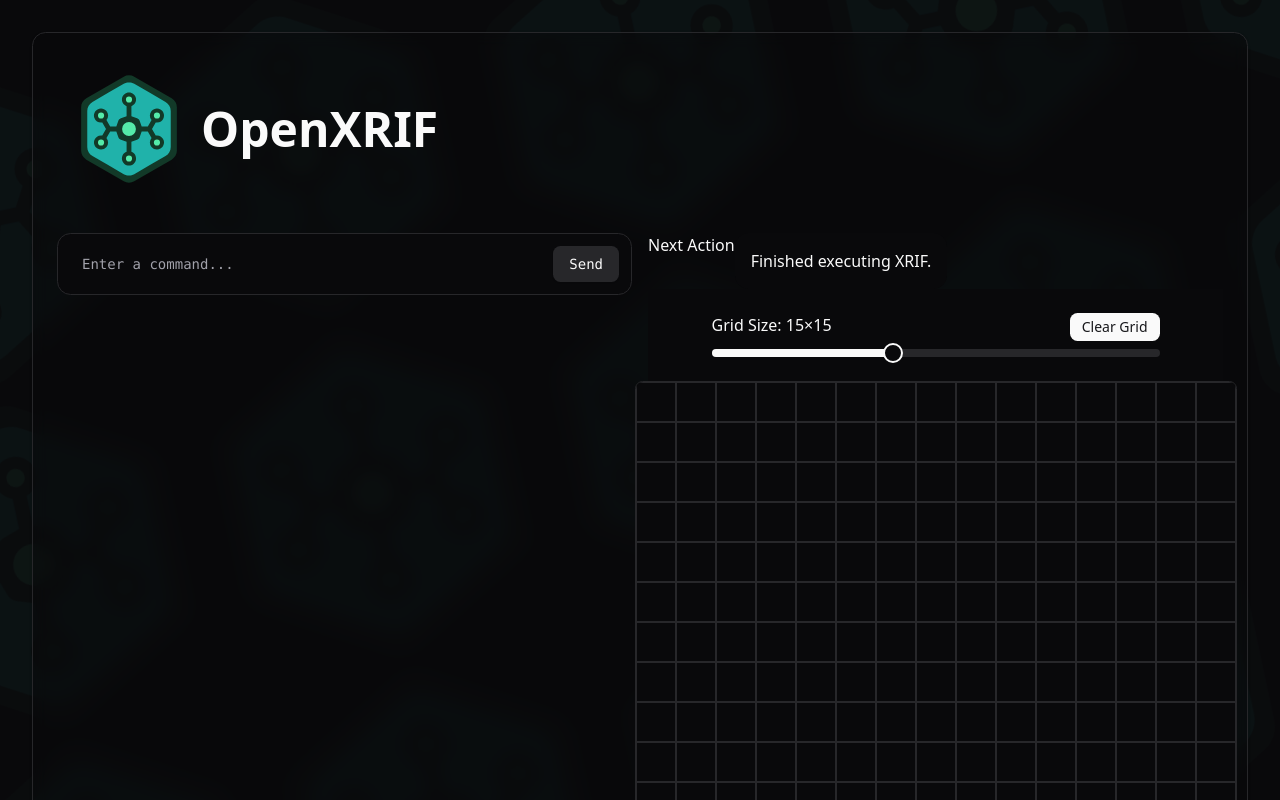
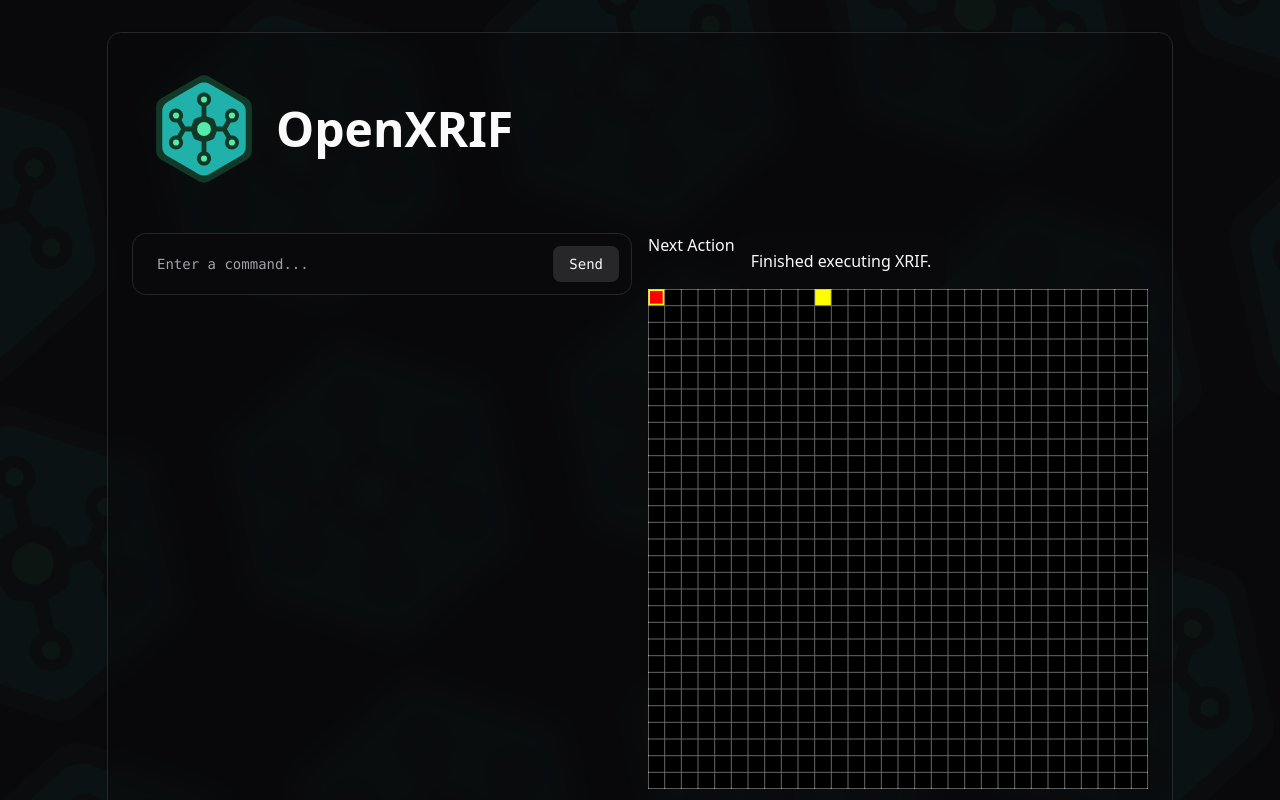
Before and after one commit to OpenXRIF/web, a React (Vite) app: page / in a window 1280 px wide. Shown: the top 800 px of the page. Built offline with nearby package versions, Linux system fonts and the light colour scheme.

Commit message:
Grid update

```diff
--- a/src/App.tsx
+++ b/src/App.tsx
@@ -6,6 +6,7 @@ import { MessageBox } from "./MessageBox";
 import { Executor } from "./Executor";
 import GridDrawer from "./GridDrawer";
 import SpeechBubble from "./SpeechBubble";
+import { RobotGrid } from "./RobotGrid";
 
 export function App() {
   return (
@@ -32,8 +33,8 @@ export function App() {
                 <Executor />
                 <SpeechBubble />
               </div>
-              {/* <RobotGrid rows={30} cols={30} /> */}
-              <GridDrawer />
+              <RobotGrid rows={30} cols={30} />
+              {/* <GridDrawer /> */}
             </div>
           </div>
         </CardContent>
--- a/src/GridDrawer.tsx
+++ b/src/GridDrawer.tsx
@@ -1,71 +1,77 @@
-import { useState, useEffect, useRef } from "react"
-import { Slider } from "@/components/ui/slider"
+import { useState, useEffect, useRef } from "react";
+import { Slider } from "@/components/ui/slider";
+
+type Waypoint = {
+  name: string;
+  x: number;
+  y: number;
+};
 
 export default function GridDrawer() {
-  const [gridSize, setGridSize] = useState(15)
-  const [grid, setGrid] = useState<boolean[][]>([])
-  const [isDrawing, setIsDrawing] = useState(false)
-  const gridRef = useRef<HTMLDivElement>(null)
+  const [gridSize, setGridSize] = useState(15);
+  const [grid, setGrid] = useState<boolean[][]>([]);
+  const [isDrawing, setIsDrawing] = useState(false);
+  const gridRef = useRef<HTMLDivElement>(null);
   const [robotPosition, setRobotPosition] = useState({ x: 0, y: 0 });
-  const [specialNodes, setSpecialNodes] = useState([robotPosition]);
+  const [wapoints, setwaypoints] = useState<Waypoint[]>([]);
 
   // Initialize grid
   useEffect(() => {
     const newGrid = Array(gridSize)
       .fill(0)
-      .map(() => Array(gridSize).fill(false))
-    setGrid(newGrid)
-  }, [gridSize])
+      .map(() => Array(gridSize).fill(false));
+    setGrid(newGrid);
+  }, [gridSize]);
 
   // Start drawing walls
   const handleMouseDown = (rowIndex: number, colIndex: number) => {
-    setIsDrawing(true)
-    const newGrid = [...grid]
-    newGrid[rowIndex][colIndex] = !newGrid[rowIndex][colIndex] // Toggle cell state
-    newGrid[robotPosition.x][robotPosition.y] = false
-    setGrid(newGrid)
-  }
+    setIsDrawing(true);
+    const newGrid = [...grid];
+    newGrid[rowIndex][colIndex] = !newGrid[rowIndex][colIndex]; // Toggle cell state
+    newGrid[robotPosition.x][robotPosition.y] = false;
+    setGrid(newGrid);
+  };
 
   // Continue drawing walls while mouse is down
   const handleMouseOver = (rowIndex: number, colIndex: number) => {
-    if (!isDrawing) return
-    if (rowIndex == robotPosition.x && colIndex == robotPosition.y) return
+    if (!isDrawing) return;
+    if (rowIndex == robotPosition.x && colIndex == robotPosition.y) return;
 
-    const newGrid = [...grid]
-    newGrid[rowIndex][colIndex] = true // Set cell to wall
-    setGrid(newGrid)
-  }
+    const newGrid = [...grid];
+    newGrid[rowIndex][colIndex] = true; // Set cell to wall
+    setGrid(newGrid);
+  };
 
   // Stop drawing walls
   const handleMouseUp = () => {
-    setIsDrawing(false)
-  }
+    setIsDrawing(false);
+  };
 
   // Clear the grid
   const handleClear = () => {
     const newGrid = Array(gridSize)
       .fill(0)
-      .map(() => Array(gridSize).fill(false))
-    setGrid(newGrid)
-  }
+      .map(() => Array(gridSize).fill(false));
+    setGrid(newGrid);
+  };
 
   // Handle grid size change
   const handleSizeChange = (value: number[]) => {
-    setGridSize(value[0])
-  }
+    setGridSize(value[0]);
+  };
 
   // Add event listener to stop drawing when mouse is released outside the grid
   useEffect(() => {
     const handleGlobalMouseUp = () => {
-      setIsDrawing(false)
-    }
+      setIsDrawing(false);
+    };
 
-    window.addEventListener("mouseup", handleGlobalMouseUp)
+    window.addEventListener("mouseup", handleGlobalMouseUp);
 
     return () => {
-      window.removeEventListener("mouseup", handleGlobalMouseUp)
-    }
-  }, [])
+      window.removeEventListener("mouseup", handleGlobalMouseUp);
+    };
+  }, []);
 
   return (
     <div className="flex flex-col items-center gap-6 p-6 dark bg-background min-h-screen w-full">
@@ -83,7 +89,13 @@ export default function GridDrawer() {
             Clear Grid
           </button>
         </div>
-        <Slider value={[gridSize]} onValueChange={handleSizeChange} min={5} max={30} step={1} />
+        <Slider
+          value={[gridSize]}
+          onValueChange={handleSizeChange}
+          min={5}
+          max={30}
+          step={1}
+        />
       </div>
 
       <div
@@ -103,18 +115,22 @@ export default function GridDrawer() {
             row.map((cell, colIndex) => (
               <div
                 key={`${rowIndex}-${colIndex}`}
-                className={`border border-border ${cell ? "bg-white" : "bg-background"}`}
+                className={`border border-border ${
+                  cell ? "bg-white" : "bg-background"
+                }`}
                 onMouseDown={() => handleMouseDown(rowIndex, colIndex)}
                 onMouseOver={() => handleMouseOver(rowIndex, colIndex)}
                 onMouseUp={handleMouseUp}
                 style={{ aspectRatio: "1/1" }}
               />
-            )),
+            ))
           )}
         </div>
       </div>
 
-      <div className="text-sm text-muted-foreground">Click and drag to draw walls on the grid</div>
+      <div className="text-sm text-muted-foreground">
+        Click and drag to draw walls on the grid
+      </div>
     </div>
-  )
+  );
 }
--- a/src/RobotGrid.tsx
+++ b/src/RobotGrid.tsx
@@ -1,8 +1,19 @@
-import { useEffect, useRef, useState } from "react";
+import { useEffect, useMemo, useRef, useState } from "react";
+
+type Waypoint = {
+  name: string;
+  x: number;
+  y: number;
+};
 
 type RobotGridProps = {
   rows: number;
   cols: number;
+};
+
+type Coordinate = {
+  x: number;
+  y: number;
 };
 
 const GRID_HEIGHT = 500;
@@ -12,8 +23,86 @@ export const RobotGrid = ({ rows, cols }: RobotGridProps) => {
   const canvasRef = useRef<HTMLCanvasElement>(null);
 
   const [robotPosition, setRobotPosition] = useState({ x: 0, y: 0 });
+  const [isDrawing, setIsDrawing] = useState(false);
+  const [isRemoving, setIsRemoving] = useState(false);
+  const [walls, setDrawnCells] = useState<Set<string>>(new Set());
+  const [waypoints, setWaypoints] = useState<Map<string, string>>(
+    new Map([
+      ["0,0", "Start"],
+      ["10,0", "Home"],
+      ["10,0", "10,0"],
+    ])
+  );
+  const [path, setPath] = useState<Coordinate[]>([]);
+
+  const pathSet = useMemo(
+    () => new Set(path.map((p) => `${p.x},${p.y}`)),
+    [path]
+  );
 
   const squareSize = Math.min(GRID_HEIGHT / rows, GRID_WIDTH / cols);
+
+  const handleMouseDown = (e: React.MouseEvent<HTMLCanvasElement>) => {
+    // Get type of cell
+    const canvas = canvasRef.current;
+    const rect = canvas.getBoundingClientRect();
+    const x = Math.floor((e.clientX - rect.left) / squareSize);
+    const y = Math.floor((e.clientY - rect.top) / squareSize);
+    if (walls.has(`${x},${y}`)) {
+      setIsRemoving(true);
+      eraseCell(e);
+    } else {
+      setIsDrawing(true);
+      drawCell(e);
+    }
+  };
+
+  const handleMouseMove = (e: React.MouseEvent<HTMLCanvasElement>) => {
+    if (isDrawing) {
+      drawCell(e);
+    } else if (isRemoving) {
+      eraseCell(e);
+    }
+  };
+
+  const handleMouseUp = () => {
+    setIsDrawing(false);
+    setIsRemoving(false);
+  };
+
+  const drawCell = (e: React.MouseEvent<HTMLCanvasElement>) => {
+    if (!canvasRef.current) return;
+
+    const canvas = canvasRef.current;
+    const rect = canvas.getBoundingClientRect();
+    const x = Math.floor((e.clientX - rect.left) / squareSize);
+    const y = Math.floor((e.clientY - rect.top) / squareSize);
+
+    const cellKey = `${x},${y}`;
+    if (!walls.has(cellKey)) {
+      // Add wall if drawing and cell is not a wall
+      setDrawnCells((prev) => new Set(prev).add(cellKey));
+    }
+  };
+
+  const eraseCell = (e: React.MouseEvent<HTMLCanvasElement>) => {
+    if (!canvasRef.current) return;
+
+    const canvas = canvasRef.current;
+    const rect = canvas.getBoundingClientRect();
+    const x = Math.floor((e.clientX - rect.left) / squareSize);
+    const y = Math.floor((e.clientY - rect.top) / squareSize);
+
+    const cellKey = `${x},${y}`;
+    if (walls.has(cellKey)) {
+      // Remove wall if removing and cell is a wall
+      setDrawnCells((prev) => {
+        const newSet = new Set(prev);
+        newSet.delete(cellKey);
+        return newSet;
+      });
+    }
+  };
 
   useEffect(() => {
     if (!canvasRef.current) return;
@@ -28,26 +117,51 @@ export const RobotGrid = ({ rows, cols }: RobotGridProps) => {
     if (!ctx) return;
 
     // Background
-    ctx.fillStyle = "#000";
+    ctx.fillStyle = "#fff";
     ctx.fillRect(0, 0, canvas.width, canvas.height);
+    ctx.fillStyle = "#666";
+    ctx.fillRect(0.5, 0.5, canvas.width - 1, canvas.height - 1);
 
     // Draw grid
-    for (let i = 0; i <= rows; i++) {
-      for (let j = 0; j <= cols; j++) {
-        ctx.fillStyle = "#000";
-        if (i === robotPosition.y && j === robotPosition.x) {
-          ctx.fillStyle = "#f00";
+    for (let y = 0; y < rows; y++) {
+      for (let x = 0; x < cols; x++) {
+        // Select color based on cell type
+        ctx.fillStyle = "#000"; // background color
+        if (waypoints.has(`${x},${y}`)) {
+          ctx.fillStyle = "#ff0"; // Highlight path cells
+        } else if (pathSet.has(`${x},${y}`)) {
+          ctx.fillStyle = "#00f"; // Highlight path cells
+        } else if (walls.has(`${x},${y}`)) {
+          ctx.fillStyle = "#fff"; // Highlight drawn cells
         }
 
         ctx.fillRect(
-          j * squareSize + 1,
-          i * squareSize + 1,
-          squareSize - 2,
-          squareSize - 2
+          x * squareSize + 0.5,
+          y * squareSize + 0.5,
+          squareSize - 1,
+          squareSize - 1
         );
+
+        if (y === robotPosition.y && x === robotPosition.x) {
+          ctx.fillStyle = "#f00"; // Highlight robot position
+          ctx.fillRect(
+            x * squareSize + 2,
+            y * squareSize + 2,
+            squareSize - 4,
+            squareSize - 4
+          );
+        }
       }
     }
-  }, [robotPosition, rows, cols, squareSize]);
+  }, [robotPosition, rows, cols, squareSize, walls]);
 
-  return <canvas ref={canvasRef} />;
+  return (
+    <canvas
+      ref={canvasRef}
+      onMouseDown={handleMouseDown}
+      onMouseMove={handleMouseMove}
+      onMouseUp={handleMouseUp}
+      onMouseLeave={handleMouseUp} // Stop drawing if the mouse leaves the canvas
+    />
+  );
 };
```
